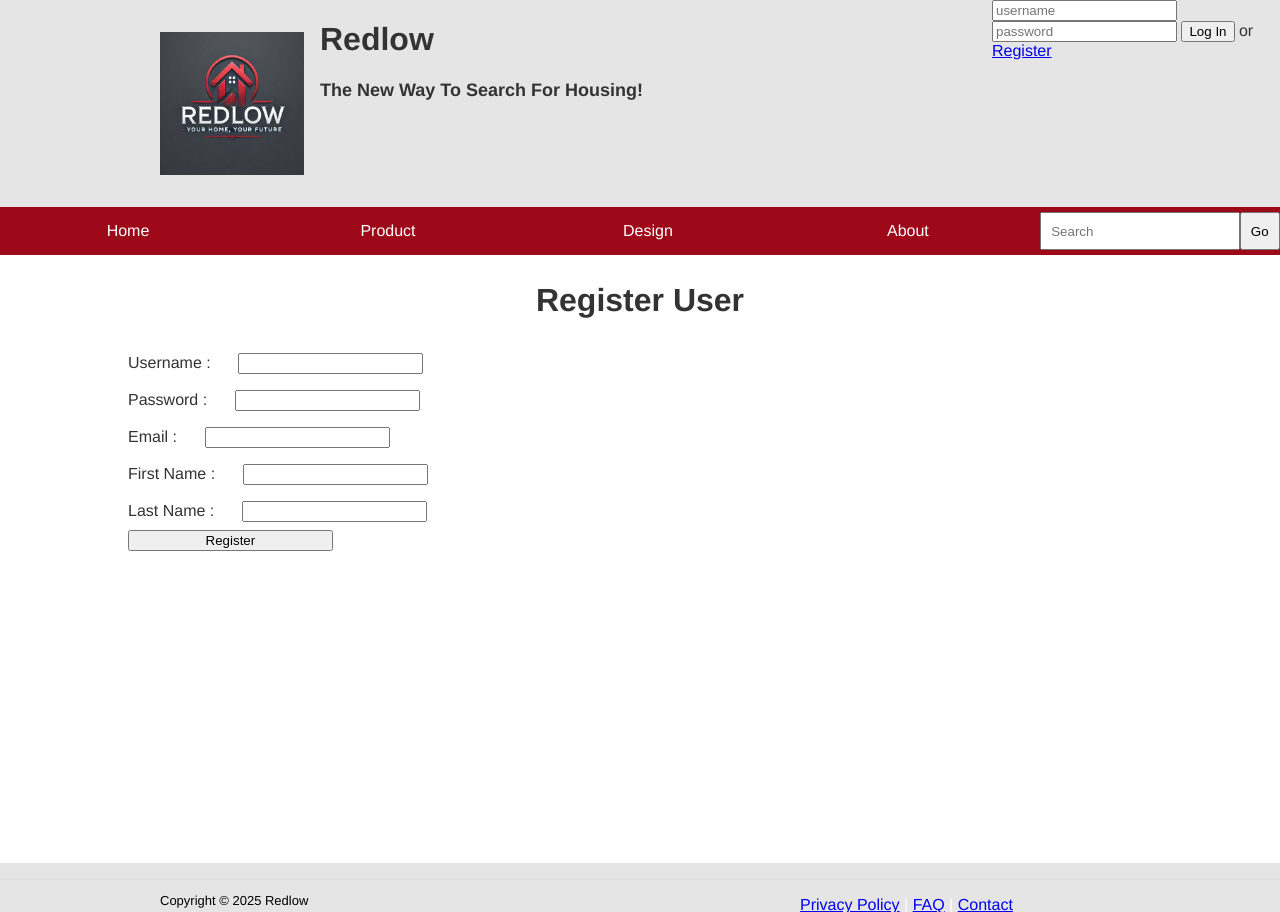
After one commit to vli312/Redlow, a Django app: template templates/users/user/register.html in a window 1280 px wide. The commit adds this page. Shown: the top 912 px of the page. Run offline with Django 5.2, Linux system fonts and the light colour scheme; the template is opened without the code that fills it, so the values that code supplies are empty.

Commit message:
Add user registration form and ability to create new users dynamically

```diff
--- a/Redllow/urls.py
+++ b/Redllow/urls.py
@@ -20,4 +20,5 @@ from django.urls import path, include
 urlpatterns = [
     path('admin/', admin.site.urls),
     path('', include('page.urls')),
+    path('users/', include('users.urls')),
 ]
--- a/page/static/css/responsive.css
+++ b/page/static/css/responsive.css
@@ -70,6 +70,77 @@ nav#navbar a.selected {
 }
 
 /* content styles*/
+ul.messages {
+    font-weight: bold;
+    padding: 1em;
+    margin: 0;
+    list-style: none;
+}
+
+ul.messages li.success {
+    background-color: lightgreen;
+    padding: 1em;
+    margin: 0.25em;
+}
+
+ul.messages li.info {
+    background-color: dodgerblue;
+    padding: 1em;
+    margin: 0.25em;
+}
+
+ul.messages li.warning {
+    background-color: #ff1b1b;
+    padding: 1em;
+    margin: 0.25em;
+}
+
+#register-users {
+    margin: 0 8em 8em 8em;
+    display: flex;
+    flex-direction: column;
+}
+
+div.regdiv {
+    margin: .5em 0 .5em 0;
+}
+
+div.regdiv input {
+    margin-left: 1em;
+}
+
+#register-users .regdiv label {
+  width: 2em;
+  text-align: right;
+  margin-right: 10px;
+}
+
+#reg-submit {
+    width: 20%;
+}
+
+dl#profile-list {
+    margin: 0 8em 0 8em;
+}
+
+dt.itemDes {
+    margin: 2em 0 .5em 0;
+}
+
+dd.item {
+    margin: 0 0 2em 0;
+}
+
+a.editprofile {
+    margin-bottom: 10em;
+    margin-right: 15em;
+    text-decoration: none;
+    border: .15em solid #100b0b;
+    padding: .3em .5em .3em .5em;
+    float: right;
+    color: #7e7676;
+}
+
 div#content {
   clear: left;
   background-color: #ffffff;
--- a/page/urls.py
+++ b/page/urls.py
@@ -10,6 +10,4 @@ urlpatterns = [
     path('privacy/', views.privacyview, name='privacyview'),
     path('faq/', views.faqview, name='faqview'),
     path('contact/', views.contactview, name='contactview'),
-    path('login', views.login, name='login'),
-    path('logout', views.logout, name='logout'),
 ]
--- a/templates/page/base.html
+++ b/templates/page/base.html
@@ -18,18 +18,17 @@
         </div><!-- title-box -->
         {% if request.session.username %}
             <div id='logged-in'>
-            <img src='{% static 'img/personIcon.png' %}' alt='PersonIcon'> <!-- https://pta.animalia-life.club/icono-de-usuario-verde -->
-            <p>Logged in as: {% if request.session.role == 'admin' %} Admin {% endif %} <strong>{{ request.session.username }}</strong></p>
-            <a href="{% url 'page:logout' %}">Log Out</a>
+                <img src='{% static 'img/personIcon.png' %}' alt='PersonIcon'>
+                <p>Logged in as: {% if request.session.role == 'admin' %} Admin {% endif %} <a href="{% url "users:profile" request.session.username %}"><strong>{{ request.session.username }}</strong></a></p>
+                    <strong>{{ request.session.username }}</strong></p>
+                <a href="{% url 'users:logout' %}">Log Out</a>
             </div><!-- log in-->
-
         {% else %}
-
-        <form id="login-box" action="{% url 'page:login' %}" method ="POST">
+            <form id="login-box" action="{% url 'users:login' %}" method="POST">
                 {% csrf_token %}
                 <input type="text" name="username" placeholder="username">
                 <input type="password" name="pw" placeholder="password">
-            <input type="submit" name="submit" value="Log In"> or <a href="#">Register</a>
+                <input type="submit" name="submit" value="Log In"> or <a href="{% url 'users:register' %}">Register</a>
             </form>
         {% endif %}
 
@@ -45,6 +44,13 @@
         </nav><!-- nav bar -->
     </div><!-- header -->
     <div id='content'>
+        {% if messages %}
+            <ul class="messages">
+                {% for message in messages %}
+                <li{% if message.tags %} class="{{ message.tags }}"{% endif %}>{{ message }}</li>
+                {% endfor %}
+            </ul>
+        {% endif %}
        {% block content %}{% endblock %}
     </div><!-- content -->
     <div id='footer'>
--- /dev/null
+++ b/templates/users/user/register.html
@@ -0,0 +1,30 @@
+{% extends 'page/base.html' %}
+{% load static %}
+{% block page-title %}Register{% endblock %}
+{% block content %}
+    <h2 class='section-title'>Register User</h2>
+    <form id="register-users" action="{% url 'users:register' %}" method="POST">
+        {% csrf_token %}
+        <div class="regdiv">
+            <label for="register-username">Username           :</label>
+            <input id="register-username" name="username" type="text" required>
+        </div>
+        <div class="regdiv">
+            <label for="register-password">Password           :</label>
+            <input id="register-password" name="password" type="password" required>
+        </div>
+        <div class="regdiv">
+            <label for="register-email">Email           :</label>
+            <input id="register-email" name="email" type="email" required>
+        </div>
+        <div class="regdiv">
+            <label for="register-fname">First Name           :</label>
+            <input id="register-fname" name="fname" type="text" required>
+        </div>
+        <div class="regdiv">
+            <label for="register-lname">Last Name            :</label>
+            <input id="register-lname" name="lname" type="text" required>
+        </div>
+        <input type="submit" name="submit" value="Register" id="reg-submit">
+    </form>
+{% endblock %}
```
Also changed, not shown: Redllow/settings.py (+8 -9 lines), page/views.py (+1 -22 lines), templates/users/user/editprofile.html (added, +27 -0 lines), templates/users/user/profile.html (added, +23 -0 lines), users/urls.py (added, +10 -0 lines), users/migrations/0001_initial.py (added), users/migrations/0002_remove_detail_favproteinsource.py (added), users/migrations/__init__.py (added). Lines whose indentation alone changed are shown as unchanged.
